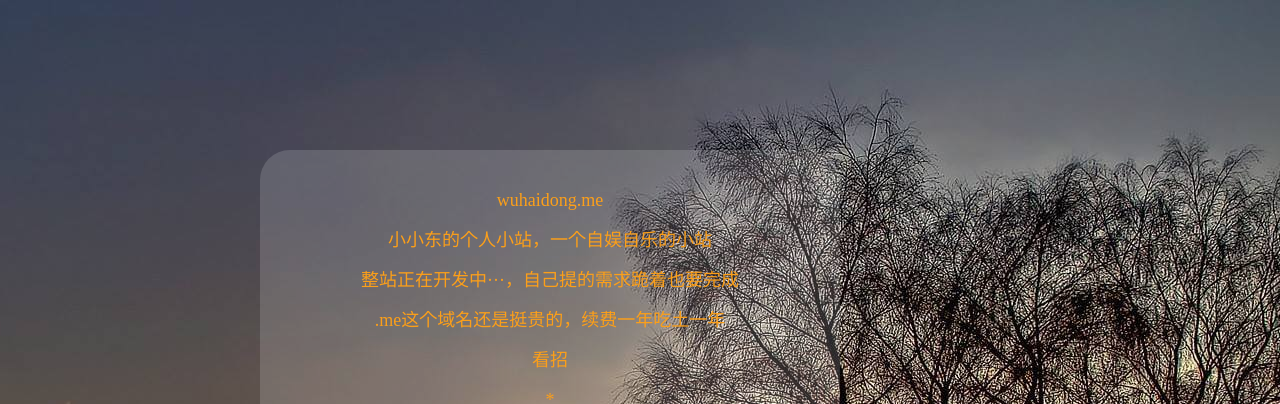
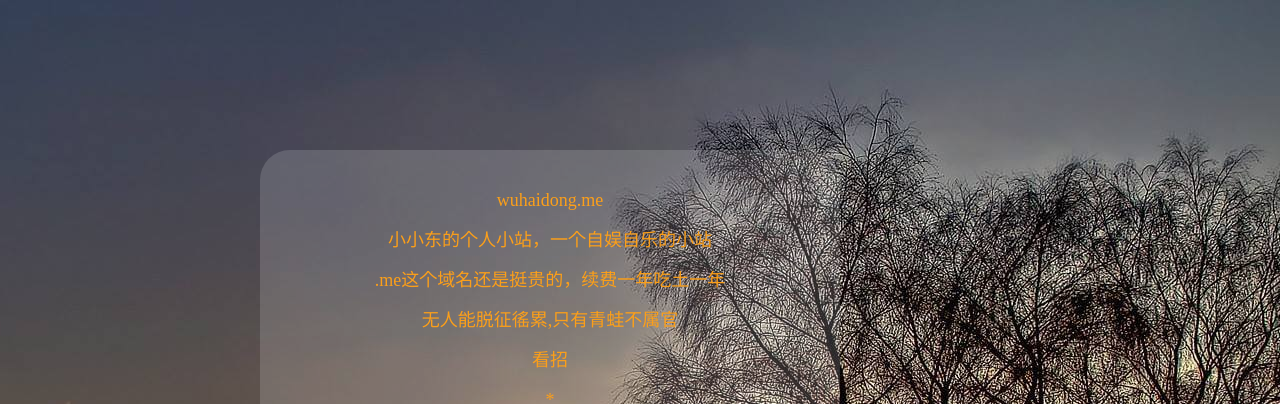
Before and after one commit to wubajiao/wuhaidong.me, a plain HTML site: page index.html in a window 1280 px wide. Shown: the top 404 px of the page. Drawn offline with Linux system fonts and the light colour scheme.

Commit message:
update slogan

```diff
--- a/index.html
+++ b/index.html
@@ -19,6 +19,7 @@ wwwwwwwwwwwwwwwwwwwwwwwwwwwwwwwwwwwwwwwwwwwwwwwwwwwww
 -->
 <!DOCTYPE html>
 <html lang="en">
+
 <head>
 	<meta charset="UTF-8">
 	<title>小小东的博客</title>
@@ -30,19 +31,22 @@ wwwwwwwwwwwwwwwwwwwwwwwwwwwwwwwwwwwwwwwwwwwwwwwwwwwww
 	<script type="text/javascript">
 		var cnzz_protocol = (("https:" == document.location.protocol) ? " https://" : " http://");
 		document.write(
-			unescape("%3Cspan id='cnzz_stat_icon_1261403025'%3E%3C/span%3E%3Cscript src='" + cnzz_protocol + "s4.cnzz.com/z_stat.php%3Fid%3D1261403025' type='text/javascript'%3E%3C/script%3E")
+			unescape("%3Cspan id='cnzz_stat_icon_1261403025'%3E%3C/span%3E%3Cscript src='" + cnzz_protocol +
+				"s4.cnzz.com/z_stat.php%3Fid%3D1261403025' type='text/javascript'%3E%3C/script%3E")
 		);
 	</script>
 </head>
+
 <body class="bg1">
 	<div class="slide">
 		<p>wuhaidong.me</p>
 		<p>小小东的个人小站，一个自娱自乐的小站</p>
-		<p>整站正在开发中···，自己提的需求跪着也要完成</p>
 		<p>.me这个域名还是挺贵的，续费一年吃土一年</p>
+		<p>无人能脱征徭累,只有青蛙不属官</p>
 		<p>看招</p>
 		<p>*</p>
 		<p><img src="resource/images/w_logo.gif" title="小小东的logo还在蓄力中"></p>
 	</div>
 </body>
+
 </html>
```
